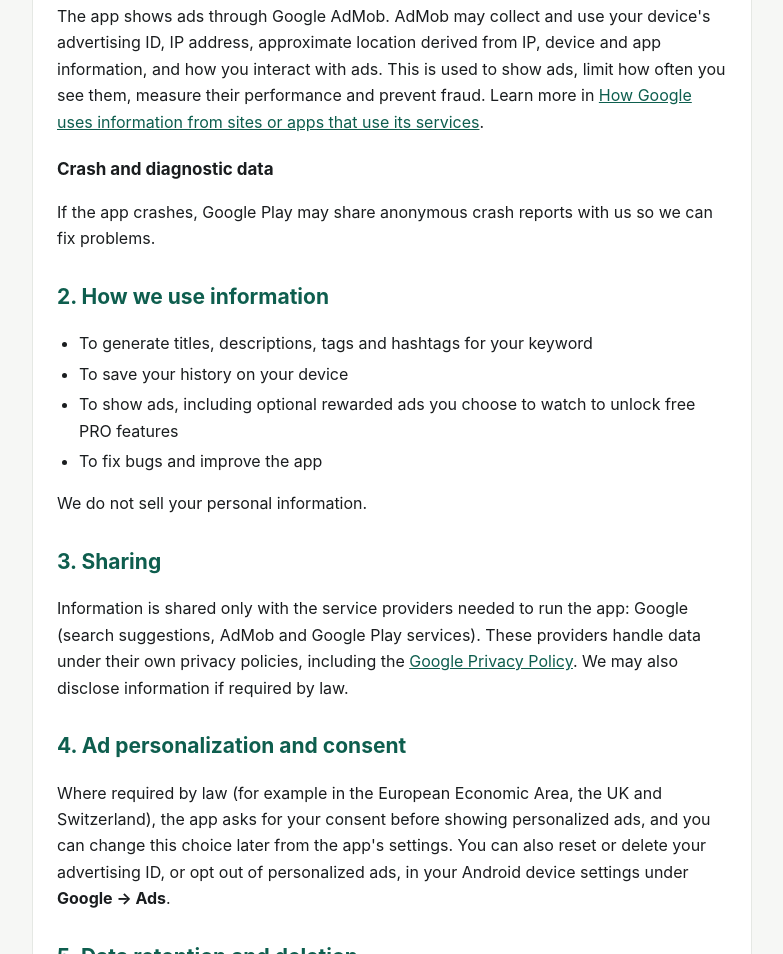
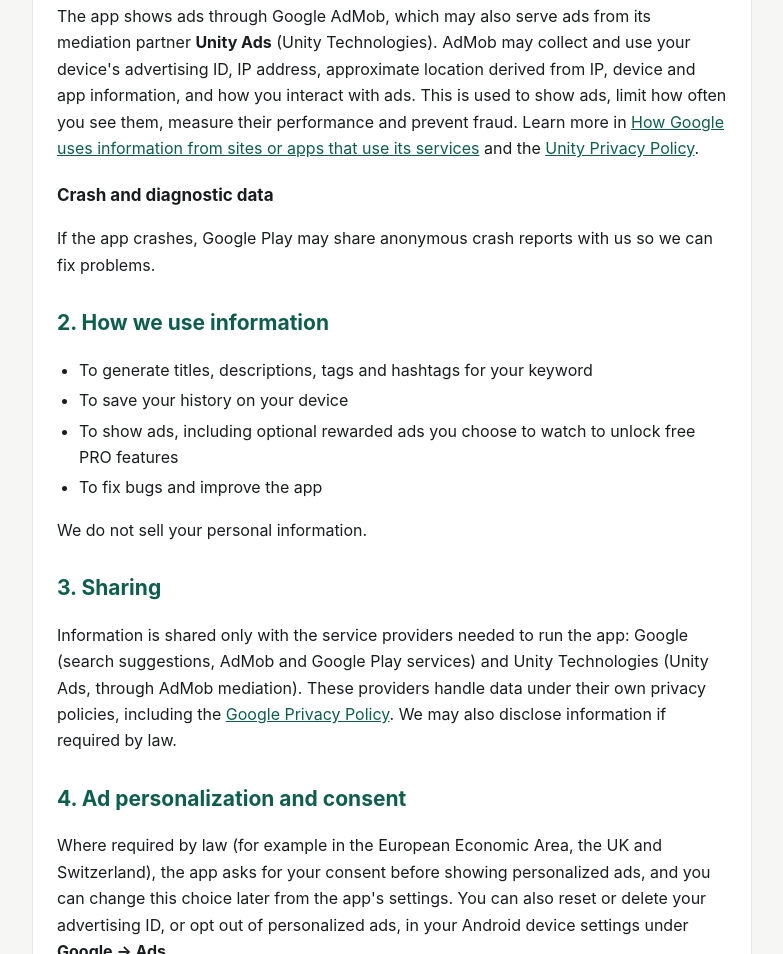
Before and after one commit to Syedhunainshah233/Syedhunainshah233.github.io, a plain HTML site: page tuberank-seo/privacy.html in a window 1280 px wide. Shown: the part 887-1841 px from the top of the page, without its empty margins (248-1031 px from the left). Drawn offline with Linux system fonts and the light colour scheme.

Commit message:
TubeRank SEO privacy: Unity Ads mediation partner
Co-Authored-By: Claude Opus 5.5 <noreply@anthropic.com>
Claude-Session: https://claude.ai/code/session_01DFJNJfNxs74JZx1jYbHPhs

```diff
--- a/tuberank-seo/privacy.html
+++ b/tuberank-seo/privacy.html
@@ -35,7 +35,7 @@
     <h3>History and settings on your device</h3>
     <p>Your generated results, history and settings (such as language) are saved only on your device. We cannot see them.</p>
     <h3>Advertising data</h3>
-    <p>The app shows ads through Google AdMob. AdMob may collect and use your device's advertising ID, IP address, approximate location derived from IP, device and app information, and how you interact with ads. This is used to show ads, limit how often you see them, measure their performance and prevent fraud. Learn more in <a href="https://policies.google.com/technologies/partner-sites" target="_blank" rel="noopener">How Google uses information from sites or apps that use its services</a>.</p>
+    <p>The app shows ads through Google AdMob, which may also serve ads from its mediation partner <b>Unity Ads</b> (Unity Technologies). AdMob may collect and use your device's advertising ID, IP address, approximate location derived from IP, device and app information, and how you interact with ads. This is used to show ads, limit how often you see them, measure their performance and prevent fraud. Learn more in <a href="https://policies.google.com/technologies/partner-sites" target="_blank" rel="noopener">How Google uses information from sites or apps that use its services</a> and the <a href="https://unity.com/legal/game-player-and-app-user-privacy-policy" target="_blank" rel="noopener">Unity Privacy Policy</a>.</p>
     <h3>Crash and diagnostic data</h3>
     <p>If the app crashes, Google Play may share anonymous crash reports with us so we can fix problems.</p>
 
@@ -49,7 +49,7 @@
     <p>We do not sell your personal information.</p>
 
     <h2>3. Sharing</h2>
-    <p>Information is shared only with the service providers needed to run the app: Google (search suggestions, AdMob and Google Play services). These providers handle data under their own privacy policies, including the <a href="https://policies.google.com/privacy" target="_blank" rel="noopener">Google Privacy Policy</a>. We may also disclose information if required by law.</p>
+    <p>Information is shared only with the service providers needed to run the app: Google (search suggestions, AdMob and Google Play services) and Unity Technologies (Unity Ads, through AdMob mediation). These providers handle data under their own privacy policies, including the <a href="https://policies.google.com/privacy" target="_blank" rel="noopener">Google Privacy Policy</a>. We may also disclose information if required by law.</p>
 
     <h2>4. Ad personalization and consent</h2>
     <p>Where required by law (for example in the European Economic Area, the UK and Switzerland), the app asks for your consent before showing personalized ads, and you can change this choice later from the app's settings. You can also reset or delete your advertising ID, or opt out of personalized ads, in your Android device settings under <b>Google → Ads</b>.</p>
```
